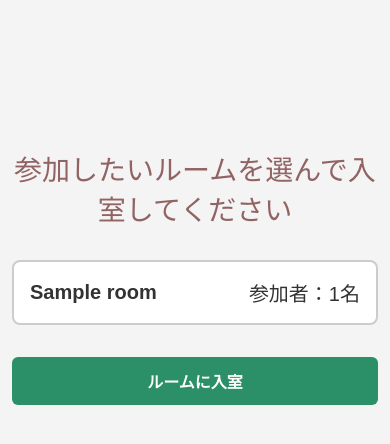
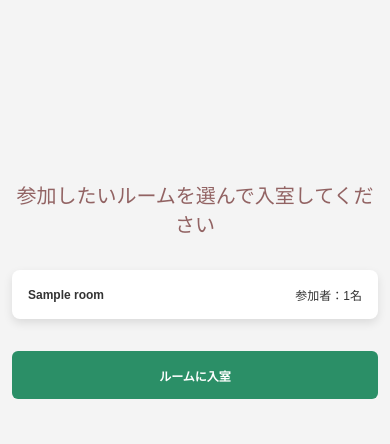
Before and after one commit to tmk581983-png/F_team, a Flask app: template app/templates/room_list.html in a window 390 px wide. Shown: the top 444 px of the page. Run offline with Flask 2, Linux system fonts and the light colour scheme; the template is opened without the code that fills it: most values are stand-ins (such as "Sample title", 1, 10 or a date in 2020).

Commit message:
ルーム一覧の参加人数から退会ユーザーを除外しレイアウトを調整

```diff
--- a/app/models/room_list.py
+++ b/app/models/room_list.py
@@ -13,11 +13,15 @@ def get_room_lists():
                 SELECT
                     r.id,
                     r.name,
-                    COUNT(rp.user_id) AS member_count
+                    COUNT(u.id) AS member_count
                 FROM rooms AS r
                 LEFT JOIN room_participations AS rp
                     ON r.id = rp.room_id
                     AND rp.graduated_at IS NULL
+                # 退会ユーザーを参加人数から除外
+                LEFT JOIN users AS u
+                    ON rp.user_id = u.id
+                    AND u.deleted_at IS NULL
                 GROUP BY
                     r.id,
                     r.name
--- a/app/static/css/room_list.css
+++ b/app/static/css/room_list.css
@@ -16,8 +16,8 @@ body {
 
 .room-list {
   width: 100%;
-  max-width: 800px;
-  margin: 148px auto;
+  max-width: 632px;
+  margin: 152px auto;
   padding: 0 12px;
 }
 
@@ -26,14 +26,13 @@ body {
   font-size: 28px;
   font-weight: 500;
   color: rgb(146, 99, 99);
-  border-radius: var(--radius);
   margin-bottom: 32px;
 }
 
 .room-selection {
   display: flex;
   flex-direction: column;
-  gap: 12px;
+  gap: 16px;
 }
 
 input[type="radio"] {
@@ -46,14 +45,15 @@ input[type="radio"] {
   align-items: center;
   font-size: 20px;
   background-color: var(--card-color);
-  border: 2px solid var(--border-color);
+  box-shadow: 0 4px 10px rgba(0, 0, 0, 0.1);
   border-radius: var(--radius);
+  gap: 12px;
   padding: 16px;
 }
 
 input[type="radio"]:checked + .room-card {
-  background-color: rgb(238, 238, 255);
-  border: 2px solid rgb(0, 0, 255);
+  background-color: rgb(216, 216, 243);
+  box-shadow: 0 4px 5px rgb(149, 149, 194);
 }
 
 .enter-room-container {
@@ -66,14 +66,32 @@ input[type="radio"]:checked + .room-card {
   align-items: center;
   width: 100%;
   height: 48px;
-  color: white;
   font-size: var(--font-size);
   font-weight: bold;
+  color: white;
+  background-color: var(--main-color);
   border: none;
-  background-color: var(--main-color);
   border-radius: var(--radius-btn);
 }
 
 .enter-room-button:hover {
   background-color: var(--main-color-dark);
 }
+
+@media (max-width: 600px) {
+  .room-list {
+    margin: 180px auto;
+  }
+
+  .notice {
+    font-size: 20px;
+  }
+
+  .room-card {
+    font-size: 12px;
+  }
+
+  .enter-room-button {
+    font-size: 12px;
+  }
+}
```
